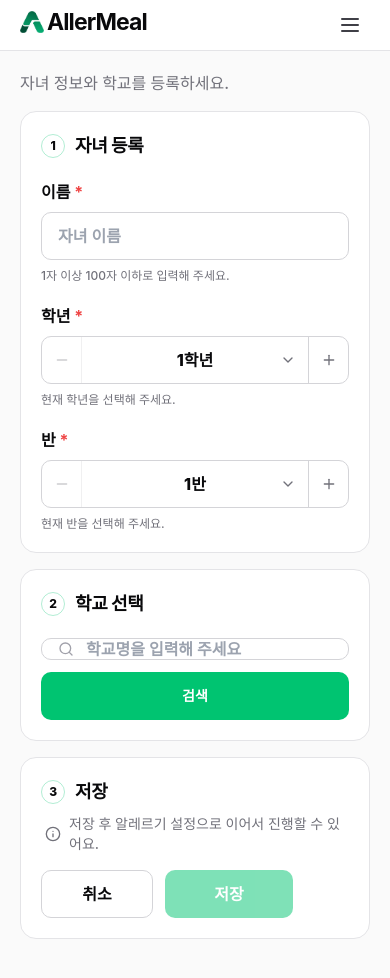
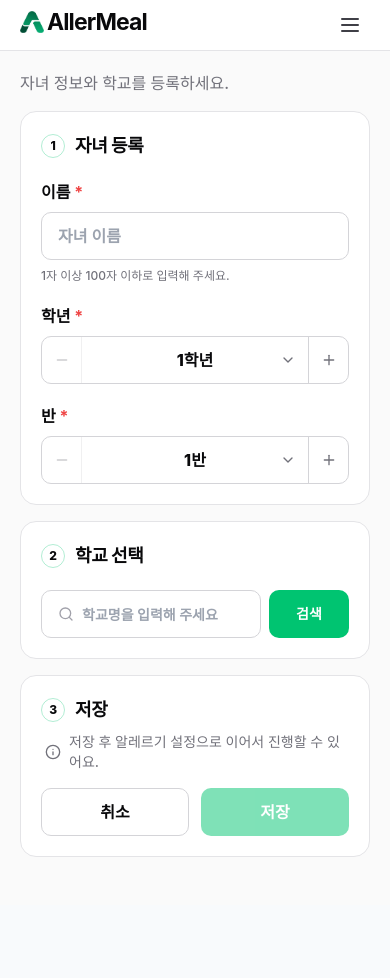
Before and after one commit to wowddok99/aller-meal-fe, a Next.js app: page /children/new in a window 390 px wide. Shown: the top 978 px of the page. After the commit the page ends 905 px from the top, so only its background shows below. Built offline with nearby package versions, Linux system fonts and the light colour scheme; a web font is replaced by a local one.

Commit message:
fix: 자녀 등록 모바일 검색·저장 레이아웃 보정
- 학교 검색 입력과 검색 버튼을 모바일 한 줄 구성으로 조정
- 취소·저장 버튼을 동일 폭의 2열 레이아웃으로 통일
- 중복되는 학년·반 안내 문구 제거

```diff
--- a/src/components/member/child-registration-form.tsx
+++ b/src/components/member/child-registration-form.tsx
@@ -122,17 +122,17 @@ export function ChildRegistrationForm() {
         <StepTitle step={1}>자녀 등록</StepTitle>
         <div className="mt-5 grid gap-5 md:grid-cols-3">
           <label className="font-bold">이름 <span className="text-red-500">*</span><input className={`${inputClass} mt-2`} value={name} maxLength={100} onChange={(event) => setName(event.target.value)} placeholder="자녀 이름" autoComplete="off" /><span className="mt-2 block text-xs font-medium text-zinc-500">1자 이상 100자 이하로 입력해 주세요.</span></label>
-          <div className="font-bold"><label htmlFor="child-grade">학년 <span className="text-red-500">*</span></label><NumberStepper id="child-grade" label="학년" value={grade} min={1} max={6} suffix="학년" onChange={setGrade} /><span className="mt-2 block text-xs font-medium text-zinc-500">현재 학년을 선택해 주세요.</span></div>
-          <div className="font-bold"><label htmlFor="child-class-number">반 <span className="text-red-500">*</span></label><NumberStepper id="child-class-number" label="반" value={classNumber} min={1} max={20} suffix="반" onChange={setClassNumber} /><span className="mt-2 block text-xs font-medium text-zinc-500">현재 반을 선택해 주세요.</span></div>
+          <div className="font-bold"><label htmlFor="child-grade">학년 <span className="text-red-500">*</span></label><NumberStepper id="child-grade" label="학년" value={grade} min={1} max={6} suffix="학년" onChange={setGrade} /></div>
+          <div className="font-bold"><label htmlFor="child-class-number">반 <span className="text-red-500">*</span></label><NumberStepper id="child-class-number" label="반" value={classNumber} min={1} max={20} suffix="반" onChange={setClassNumber} /></div>
         </div>
       </section>
 
       <section className="rounded-2xl border border-zinc-200 bg-white p-5 md:p-7 dark:border-zinc-800 dark:bg-[#101419]">
         <StepTitle step={2}>학교 선택</StepTitle>
         <div className="mt-5 flex flex-col gap-3">
-          <div className="flex flex-col gap-3 sm:flex-row">
-            <label className="flex h-12 flex-1 items-center gap-3 rounded-[10px] border border-zinc-300 px-4 transition focus-within:border-mint-500 focus-within:ring-2 focus-within:ring-mint-500/20 dark:border-zinc-700"><Search className="h-4 w-4 shrink-0 text-zinc-400" /><span className="sr-only">학교명</span><input type="search" className="h-full w-full bg-transparent font-semibold outline-none" value={keyword} onChange={(event) => setKeyword(event.target.value)} placeholder="학교명을 입력해 주세요" /></label>
-            <button type="button" onClick={(event) => void handleSearch(event)} disabled={searching} className="h-12 min-w-24 rounded-[10px] bg-mint-500 px-5 text-sm font-bold text-white transition-colors hover:bg-mint-600 disabled:opacity-50">{searching ? "검색 중" : "검색"}</button>
+          <div className="flex gap-2">
+            <label className="flex h-12 min-w-0 flex-1 items-center gap-2 rounded-[10px] border border-zinc-300 px-4 transition focus-within:border-mint-500 focus-within:ring-2 focus-within:ring-mint-500/20 dark:border-zinc-700"><Search className="h-4 w-4 shrink-0 text-zinc-400" /><span className="sr-only">학교명</span><input type="search" className="h-full min-w-0 flex-1 bg-transparent text-sm font-semibold outline-none" value={keyword} onChange={(event) => setKeyword(event.target.value)} placeholder="학교명을 입력해 주세요" /></label>
+            <button type="button" onClick={(event) => void handleSearch(event)} disabled={searching} className="h-12 w-20 shrink-0 rounded-[10px] bg-mint-500 px-3 text-sm font-bold text-white transition-colors hover:bg-mint-600 disabled:opacity-50">{searching ? "검색 중" : "검색"}</button>
           </div>
           {searchError && <p role="alert" className="rounded-xl bg-red-50 px-4 py-3 text-sm font-bold text-red-700 dark:bg-red-950/30 dark:text-red-300"><AlertTriangle className="mr-2 inline h-4 w-4" />{searchError}</p>}
           {searching && <div className="flex h-28 items-center justify-center text-sm font-bold text-zinc-500"><LoaderCircle className="mr-2 h-5 w-5 animate-spin" />학교를 검색하고 있습니다.</div>}
@@ -144,7 +144,7 @@ export function ChildRegistrationForm() {
 
       <section className="flex flex-col gap-4 rounded-2xl border border-zinc-200 bg-white p-5 md:p-7 sm:flex-row sm:items-center sm:justify-between dark:border-zinc-800 dark:bg-[#101419]">
         <div><StepTitle step={3}>저장</StepTitle><p className="mt-2 grid grid-cols-[1.5rem_minmax(0,1fr)] items-center gap-x-1 text-sm font-medium text-zinc-500"><Info className="h-4 w-4 justify-self-center" /><span>저장 후 알레르기 설정으로 이어서 진행할 수 있어요.</span></p></div>
-        <div className="flex gap-3"><Link href="/children" className="inline-flex h-12 min-w-28 items-center justify-center rounded-[10px] border border-zinc-300 px-6 font-bold dark:border-zinc-700">취소</Link><button type="submit" disabled={saving || !name.trim() || !selected} className="h-12 min-w-32 rounded-[10px] bg-mint-500 px-7 font-extrabold text-white disabled:cursor-not-allowed disabled:opacity-50">{saving ? "저장 중" : "저장"}</button></div>
+        <div className="grid w-full grid-cols-2 gap-3 sm:flex sm:w-auto"><Link href="/children" className="inline-flex h-12 w-full items-center justify-center rounded-[10px] border border-zinc-300 px-5 font-bold sm:w-28 dark:border-zinc-700">취소</Link><button type="submit" disabled={saving || !name.trim() || !selected} className="h-12 w-full rounded-[10px] bg-mint-500 px-5 font-extrabold text-white disabled:cursor-not-allowed disabled:opacity-50 sm:w-28">{saving ? "저장 중" : "저장"}</button></div>
       </section>
       {formError && <div role="alert" className="rounded-xl border border-red-200 bg-red-50 px-4 py-3 text-sm font-bold text-red-700 dark:border-red-900 dark:bg-red-950/30 dark:text-red-300"><AlertTriangle className="mr-2 inline h-4 w-4" />{formError}{(formError === "로그인이 필요합니다." || formError.includes("인증")) && <Link href="/auth/login" className="ml-3 underline">로그인</Link>}</div>}
     </form>
```
